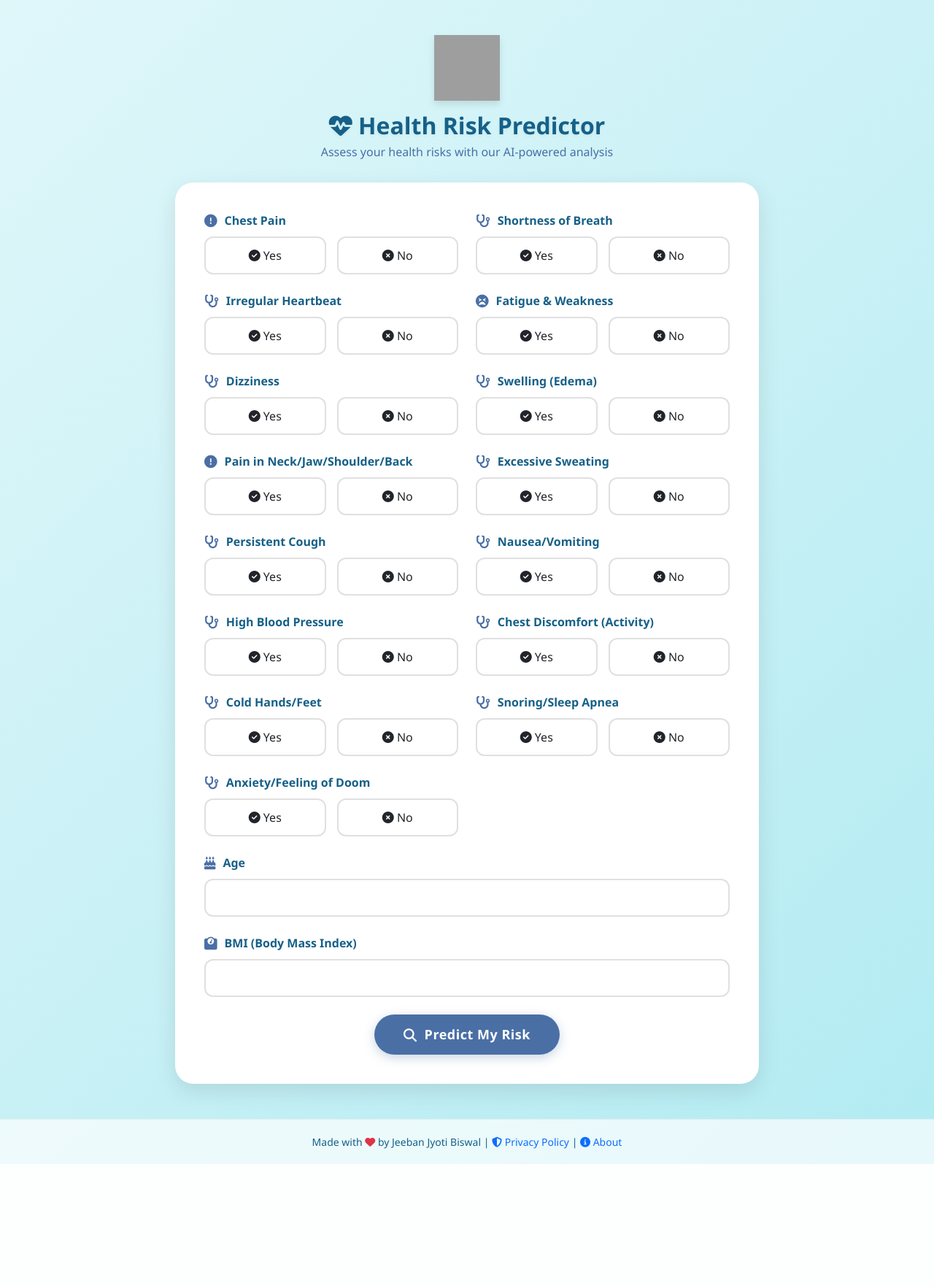
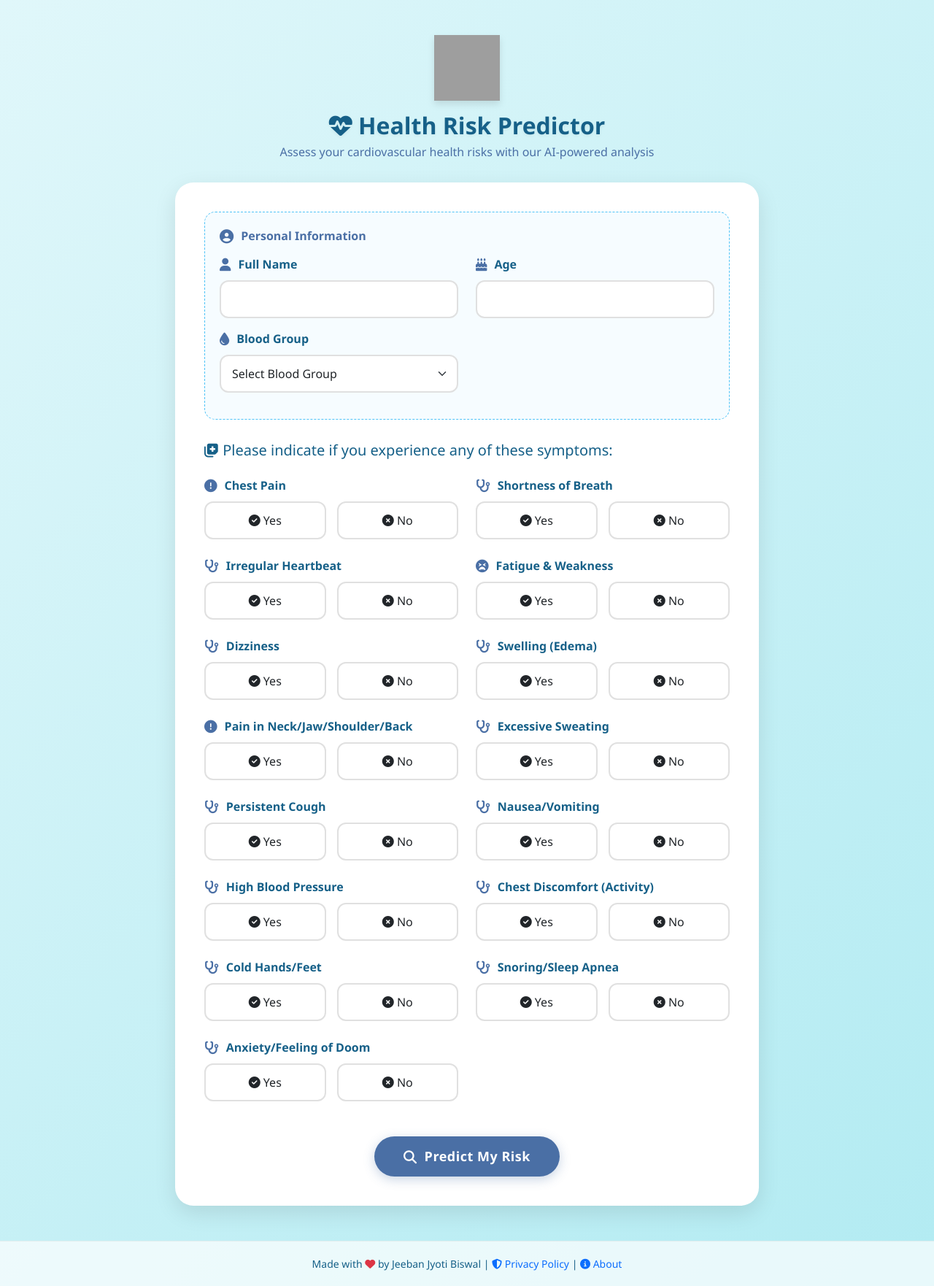
Before and after one commit to Jeebanjyotibiswal/health_risk3, a Flask app: page / in a window 1280 px wide. Shown: the whole page at 73% size. Before the commit the page ends 1595 px from the top, so only its background shows below. Run offline with Flask 2, Linux system fonts and the light colour scheme; parts of the project's set-up code (start-up, migrations or seed data) failed here and were passed over; grey boxes are pictures that could not be loaded.

Commit message:
Update index.html

```diff
--- a/templates/index.html
+++ b/templates/index.html
@@ -207,6 +207,28 @@
             border-top: 1px solid rgba(0,0,0,0.05);
         }
 
+        /* Personal info section */
+        .personal-info {
+            background: rgba(79, 195, 247, 0.05);
+            border-radius: 15px;
+            padding: 20px;
+            margin-bottom: 30px;
+            border: 1px dashed var(--accent);
+        }
+
+        .personal-info-title {
+            color: var(--primary);
+            font-weight: 600;
+            margin-bottom: 15px;
+            display: flex;
+            align-items: center;
+        }
+
+        .personal-info-title i {
+            margin-right: 10px;
+            font-size: 1.2rem;
+        }
+
         /* Responsive adjustments */
         @media (max-width: 768px) {
             .form-section {
@@ -272,10 +294,49 @@
     <div class="header-container">
         <img src="https://cdn-icons-png.flaticon.com/512/3771/3771337.png" alt="Doctor Icon" class="header-icon">
         <h2><i class="fas fa-heartbeat"></i> Health Risk Predictor</h2>
-        <p class="subtitle">Assess your health risks with our AI-powered analysis</p>
+        <p class="subtitle">Assess your cardiovascular health risks with our AI-powered analysis</p>
     </div>
 
     <form action="/predict" method="POST" class="form-section">
+        <!-- Personal Information Section -->
+        <div class="personal-info">
+            <div class="personal-info-title">
+                <i class="fas fa-user-circle"></i> Personal Information
+            </div>
+            <div class="row">
+                <div class="col-md-6 mb-3">
+                    <label for="nameInput" class="form-label">
+                        <i class="fas fa-user"></i> Full Name
+                    </label>
+                    <input type="text" id="nameInput" name="Name" class="form-control" required>
+                </div>
+                <div class="col-md-6 mb-3">
+                    <label for="ageInput" class="form-label">
+                        <i class="fas fa-birthday-cake"></i> Age
+                    </label>
+                    <input type="number" id="ageInput" name="Age" class="form-control" min="1" max="120" required>
+                </div>
+                <div class="col-md-6 mb-3">
+                    <label for="bloodGroup" class="form-label">
+                        <i class="fas fa-tint"></i> Blood Group
+                    </label>
+                    <select id="bloodGroup" name="BloodGroup" class="form-select" required>
+                        <option value="">Select Blood Group</option>
+                        <option value="A+">A+</option>
+                        <option value="A-">A-</option>
+                        <option value="B+">B+</option>
+                        <option value="B-">B-</option>
+                        <option value="AB+">AB+</option>
+                        <option value="AB-">AB-</option>
+                        <option value="O+">O+</option>
+                        <option value="O-">O-</option>
+                    </select>
+                </div>
+            </div>
+        </div>
+
+        <!-- Symptoms Section -->
+        <h5 class="mb-4" style="color: var(--secondary);"><i class="fas fa-notes-medical"></i> Please indicate if you experience any of these symptoms:</h5>
         <div class="row">
             {% for symptom in symptoms %}
             <div class="mb-4 col-md-6">
@@ -301,22 +362,6 @@
             {% endfor %}
         </div>
 
-        <!-- Age -->
-        <div class="mb-4">
-            <label for="ageInput" class="form-label">
-                <i class="fas fa-birthday-cake"></i> Age
-            </label>
-            <input type="number" id="ageInput" name="Age" class="form-control" min="1" max="120" required>
-        </div>
-
-        <!-- Additional Fields -->
-        <div class="mb-4">
-            <label for="bmiInput" class="form-label">
-                <i class="fas fa-weight"></i> BMI (Body Mass Index)
-            </label>
-            <input type="number" id="bmiInput" name="BMI" class="form-control" step="0.1" min="10" max="50" required>
-        </div>
-
         <!-- Predict button -->
         <div class="text-center mt-4">
             <button type="submit" class="btn btn-primary">
@@ -338,7 +383,7 @@
 
         <div class="text-center mt-3">
             {% if prediction > 70 %}
-                <p class="h5"><i class="fas fa-exclamation-triangle text-danger"></i> High Risk - Please consult a doctor</p>
+                <p class="h5"><i class="fas fa-exclamation-triangle text-danger"></i> High Risk - Please consult a doctor immediately</p>
             {% elif prediction > 30 %}
                 <p class="h5"><i class="fas fa-exclamation-circle text-warning"></i> Moderate Risk - Consider preventive measures</p>
             {% else %}
@@ -348,40 +393,14 @@
 
         <div class="risk-factors">
             <h5><i class="fas fa-list-ul"></i> Key Contributing Factors:</h5>
+            {% for factor in top_factors %}
             <div class="factor-item">
-                <i class="fas fa-arrow-up"></i> High BMI increased your risk by 25%
+                <i class="fas fa-arrow-up"></i> {{ factor }}
             </div>
-            <div class="factor-item">
-                <i class="fas fa-arrow-up"></i> Family history contributed 15%
-            </div>
-            <div class="factor-item">
-                <i class="fas fa-arrow-down"></i> Regular exercise reduced risk by 10%
-            </div>
-        </div>
-
-        <div class="text-center mt-3">
-            <button class="btn btn-outline-primary">
-                <i class="fas fa-download"></i> Download Full Report
-            </button>
+            {% endfor %}
         </div>
     </div>
     {% endif %}
-    {% if prediction %}
-  <h3>Your Health Risk: {{ prediction }}%</h3>
-  <p>Risk Level: {{ risk_level }}</p>
-  <p>Recommendation: {{ recommendation }}</p>
-
-  <!-- Report Download Form -->
-  <form action="/generate_report" method="post">
-    <input type="hidden" name="prediction" value="{{ prediction }}">
-    <input type="hidden" name="risk_level" value="{{ risk_level }}">
-    <input type="hidden" name="recommendation" value="{{ recommendation }}">
-    <input type="hidden" name="age" value="{{ age }}">
-    <input type="hidden" name="top_factors" value='{{ top_factors | tojson }}'>
-
-    <button type="submit">Download Report</button>
-  </form>
-{% endif %}
 
 </div>
 
@@ -415,7 +434,6 @@
             }
         });
     });
-
 </script>
 </body>
 </html>
```
